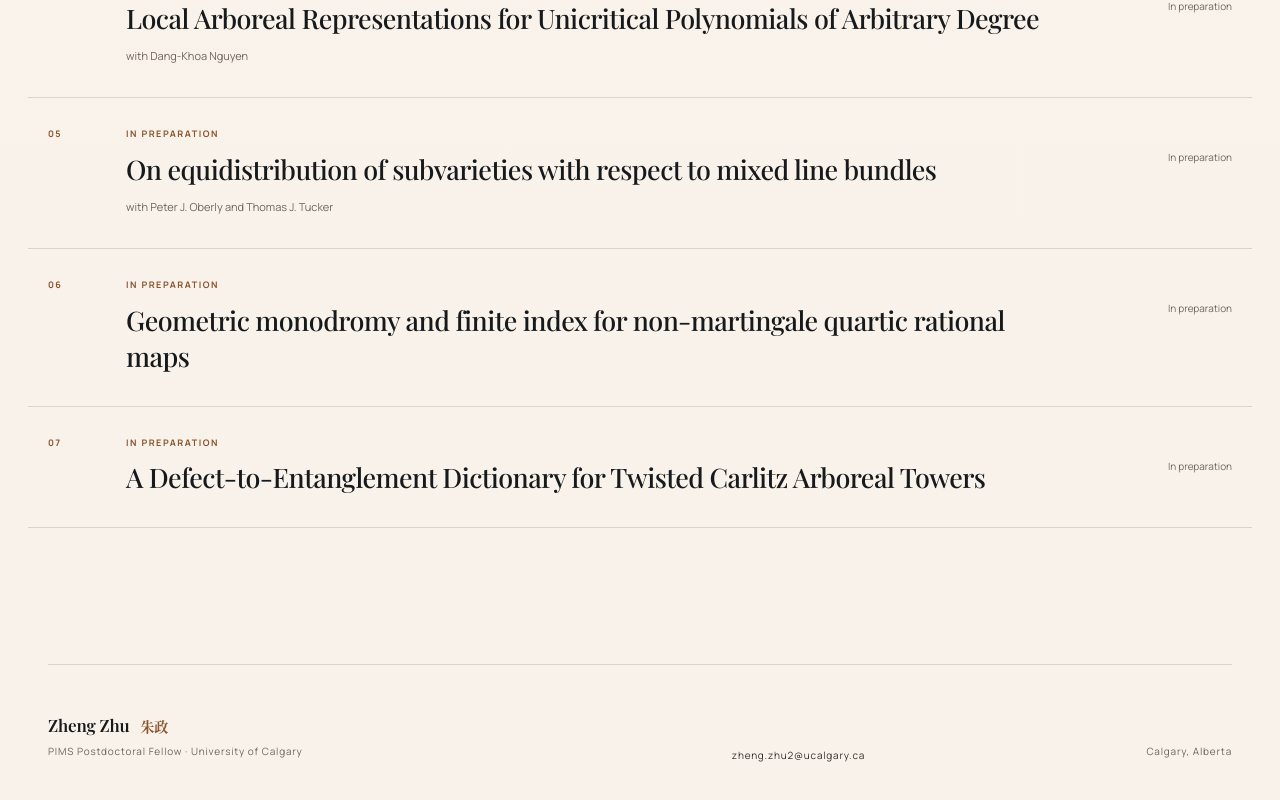
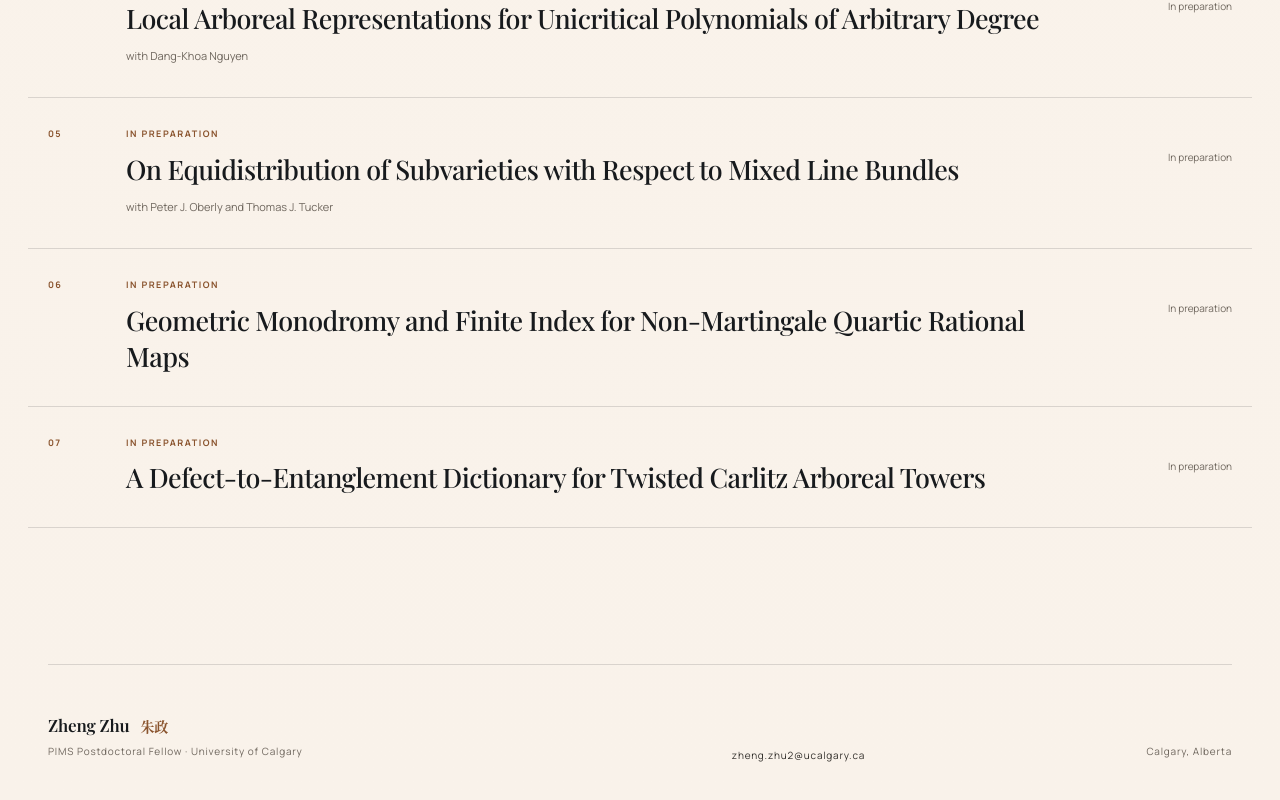
Before and after one commit to HodgeBundle/Personal-Website, a Next.js app: page /research in a window 1280 px wide. Shown: the part 1259-2059 px from the top of the page. Built offline with nearby package versions, Linux system fonts and the light colour scheme.

Commit message:
Normalize publication title capitalization

```diff
--- a/app/research/page.tsx
+++ b/app/research/page.tsx
@@ -35,13 +35,13 @@ const works = [
   },
   {
     type: "In preparation",
-    title: "On equidistribution of subvarieties with respect to mixed line bundles",
+    title: "On Equidistribution of Subvarieties with Respect to Mixed Line Bundles",
     authors: "with Peter J. Oberly and Thomas J. Tucker",
     status: "In preparation",
   },
   {
     type: "In preparation",
-    title: "Geometric monodromy and finite index for non-martingale quartic rational maps",
+    title: "Geometric Monodromy and Finite Index for Non-Martingale Quartic Rational Maps",
     status: "In preparation",
   },
   {
```
